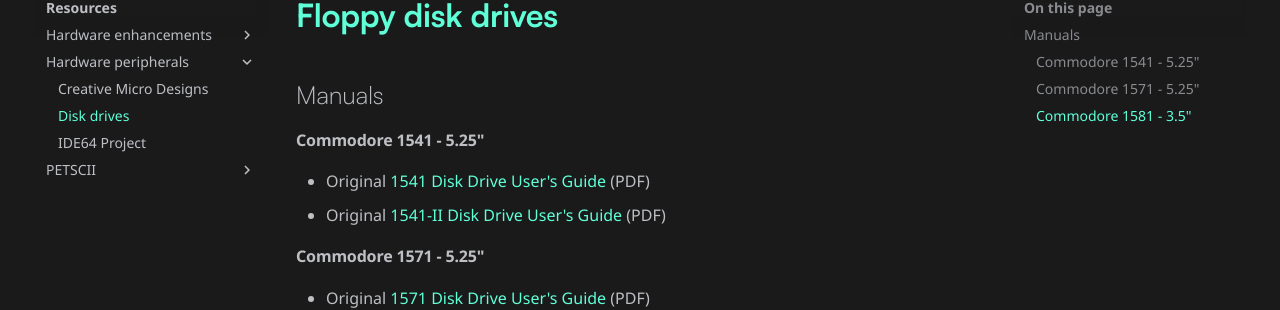
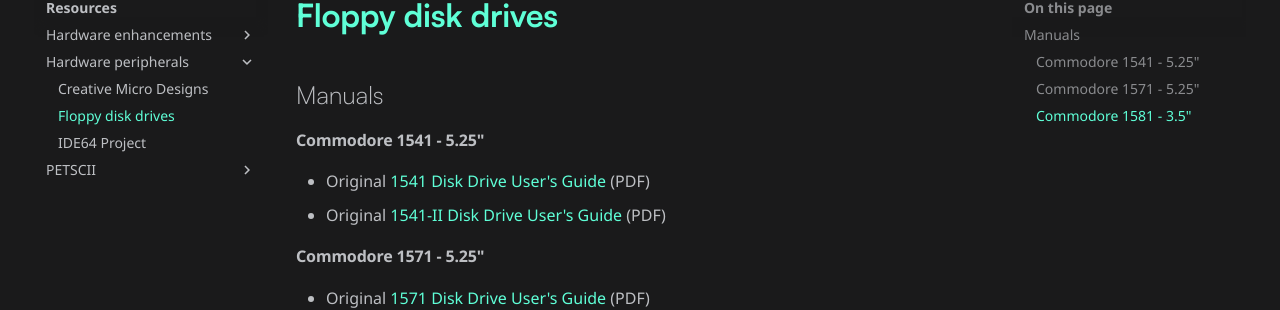
Before and after one commit to cbasereferenceguide/cbasereferenceguide.github.io, an MkDocs documentation site: the page built from docs/resources/hardware-peripherals/floppy-disk-drives.md, in a window 1280 px wide. Shown: the part 152-462 px from the top of the page. Built offline with MkDocs 1.6.1 and Material for MkDocs 9.7.7, drawn with Linux system fonts in a browser that asks for light colours; nearby versions of some CDN libraries; comment, search, counter and statistics services are not loaded.

Commit message:
Updated menu name

```diff
--- a/mkdocs.yml
+++ b/mkdocs.yml
@@ -80,7 +80,7 @@
       - JiffyDOS: resources/hardware-enhancements/jiffydos.md
     - Hardware peripherals:
       - Creative Micro Designs: resources/hardware-peripherals/creative-micro-designs.md
-      - Disk drives: resources/hardware-peripherals/floppy-disk-drives.md
+      - Floppy disk drives: resources/hardware-peripherals/floppy-disk-drives.md
       - IDE64 Project: resources/hardware-peripherals/ide64.md
     - PETSCII:
       - Converters: resources/petscii/converters.md
```
